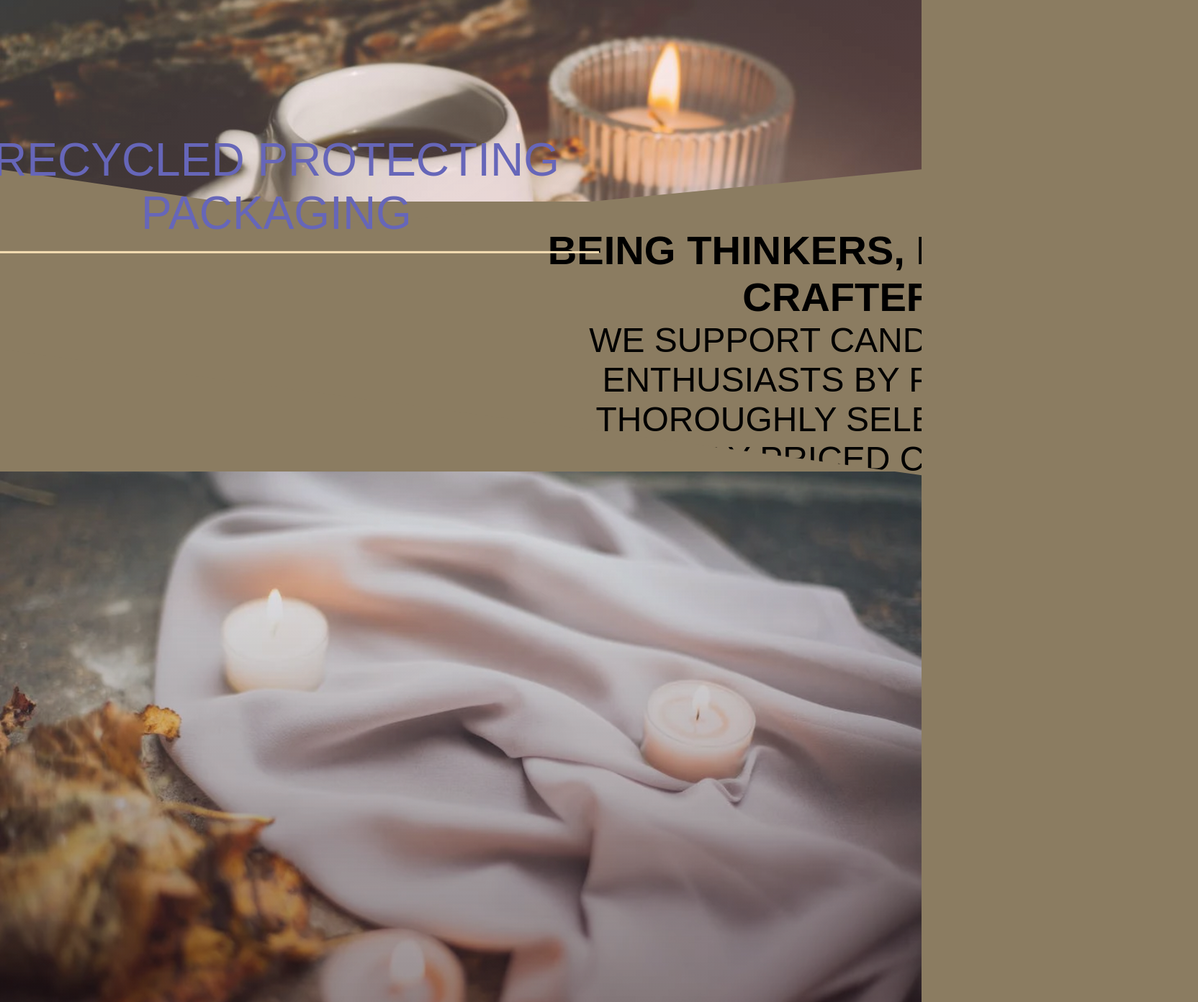
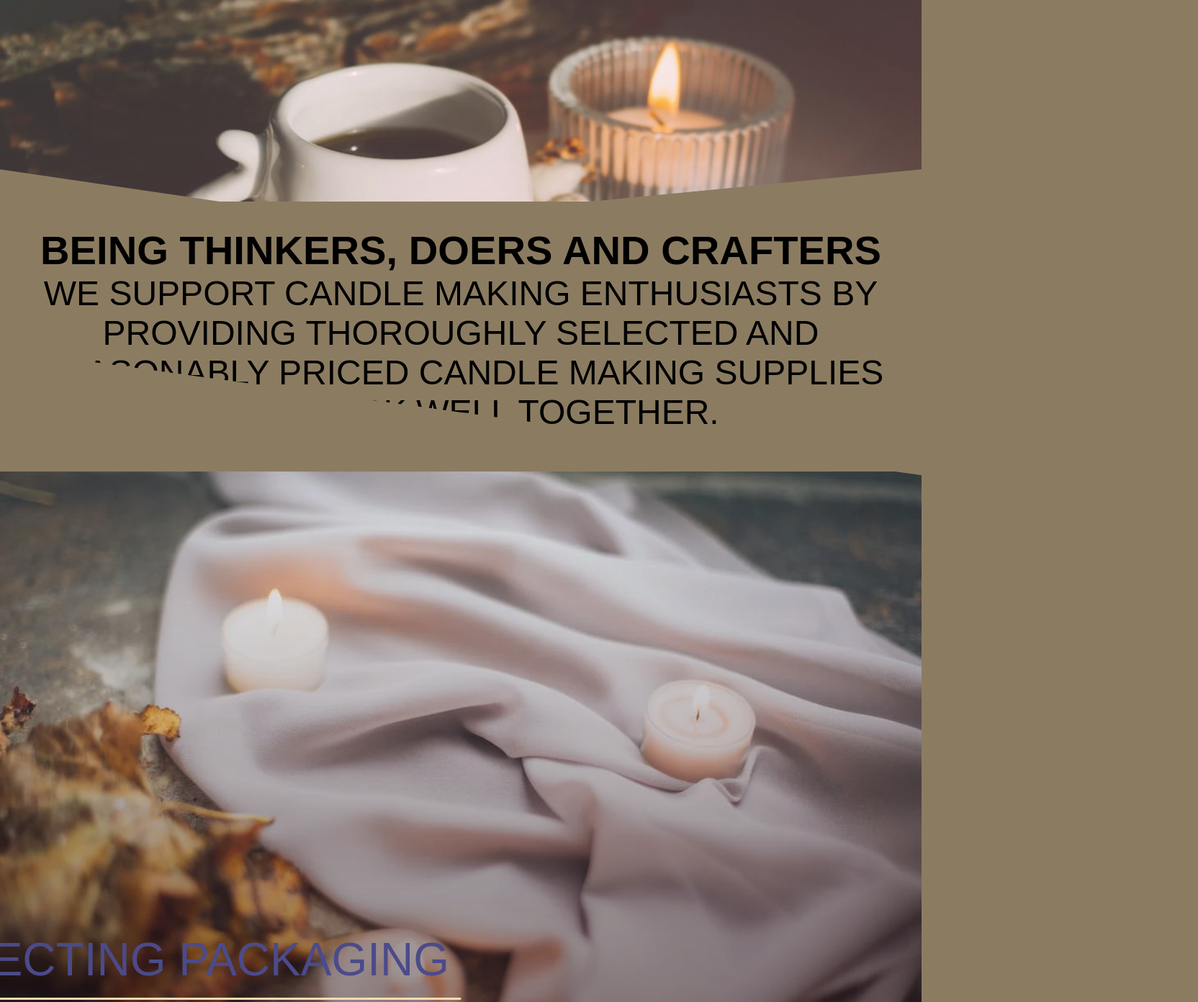
Before and after one commit to TolikKon/6nad, a plain HTML site: page index.html in a window 1280 px wide. Shown: the part 920-2312 px from the top of the page at 72% size, 1664 px wide, since content can reach past the window. Drawn offline with Linux system fonts and the light colour scheme; a web font is replaced by a local one.

Commit message:
first commit

```diff
--- a/css/style.css
+++ b/css/style.css
@@ -27,7 +27,7 @@
 
 .intro-image__text{
     height: 4px;
-    position: absolute;
+    position: center;
     top: 35%;
     left: 45%;
     transform: translate(-53%, 65%);
@@ -50,7 +50,7 @@
 .intro-text__textbox{
     width: 60rem;
     text-align: center;
-    position: absolute;
+    position: center;
     left: 55%;
 
 }
@@ -73,7 +73,7 @@
 
 
 .packaging-image__text{
-    position: absolute;
+    position: center;
     top: 120%;
     left: 30%;
     transform: translate( -50%, 35%);
@@ -115,7 +115,7 @@
 }
 
 .tutorials-image__text{
-    position: absolute;
+    position: center;
     top: 250%;
     left: 50%;
     transform: translate( -50%, 35%);
@@ -162,7 +162,7 @@
     text-decoration: none;
     text-transform: uppercase;
     transition: all 0.3s;
-    color: rgb(102, 102, 185)
+    color: rgb(75, 75, 138)
 }
 
 .btn:hover {
--- a/index.html
+++ b/index.html
@@ -9,6 +9,8 @@
 </head>
 <body>
 
+<body>
+
     <div class="container">
 
         <div class="intro-image">
@@ -18,8 +20,8 @@
         </div>
 
         <div class="intro-text">
-            <div class="intro-text__textbox">
-                <h3 class="heading-solid__beige">
+            <div class="intro-textt">
+                <h3 class="heading-solidb">
                     Being thinkers, doers and crafters
                 </h3>
 
@@ -32,14 +34,14 @@
 
 
         <div class="packaging-image">
-            <div class="packaging-image__text">
+            <div class="packaging-image__text                                                                                                                                                                                  ">
                 <a href="#" class="btn">Recycled Protecting Packaging</a>
             </div>
         </div>
 
         <div class="packaging-text">
-            <div class="packaging_text__textbox">
-                <h3>
+            <div class="packaging_texttt">
+                <h3 class="heading-solidg">
                     your packages arrive safely
                 </h3>
 
```
